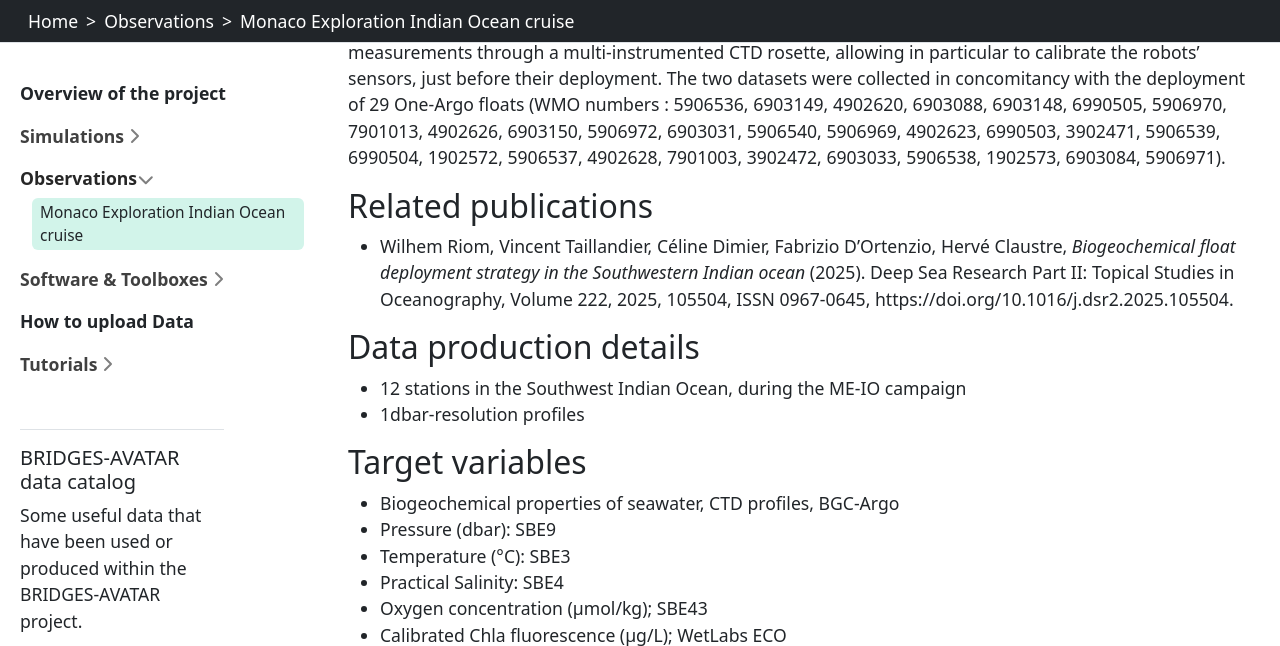
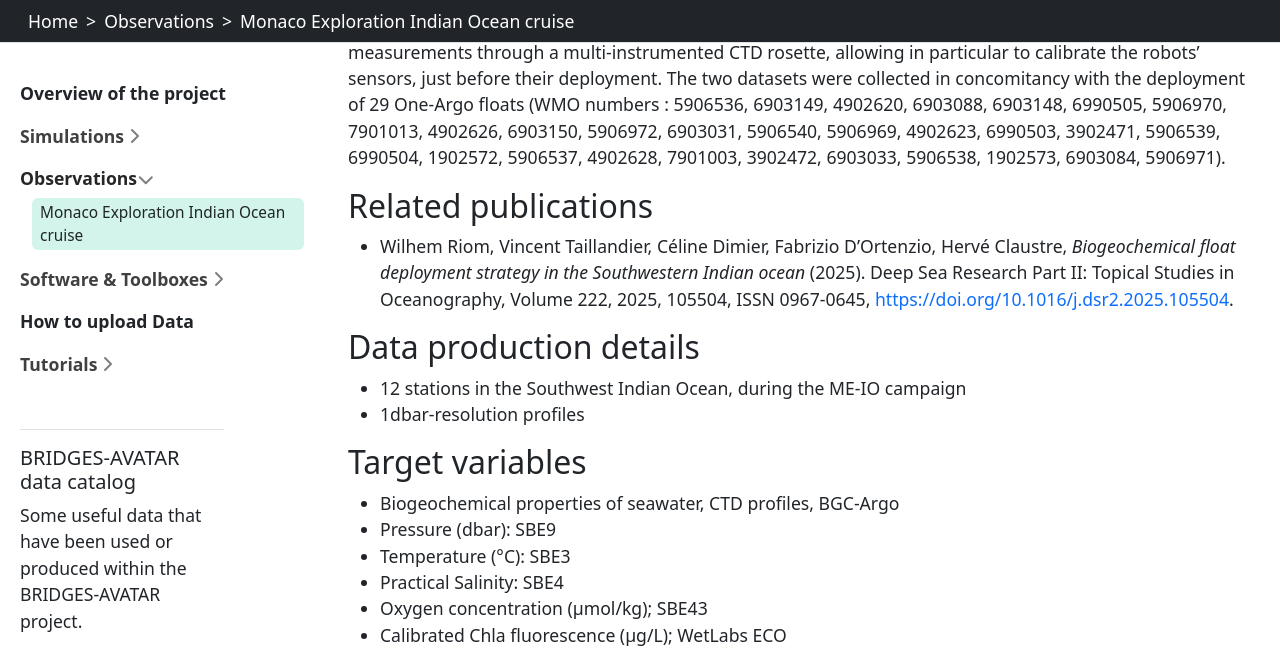
Before and after one commit to BRIDGES-AVATAR/pc3-catalog-webpage, a Jekyll site: the page built from content/observations/Monaco-Indian.md, in a window 1280 px wide and 900 px high, scrolled down 1507 px, cut to the strip 0-646 px from the top of the window. Built offline with Jekyll 4.4.1, drawn with Linux system fonts in a browser that asks for light colours; part of the change alters nothing that is shown.

```diff
--- a/content/observations/Monaco-Indian.md
+++ b/content/observations/Monaco-Indian.md
@@ -30,7 +30,7 @@ The two datasets were collected in concomitancy with the deployment of 29 One-Ar
 
 ## Related publications
 
-+ Wilhem Riom, Vincent Taillandier, Céline Dimier, Fabrizio D'Ortenzio, Hervé Claustre, *Biogeochemical float deployment strategy in the Southwestern Indian ocean* (2025). Deep Sea Research Part II: Topical Studies in Oceanography, Volume 222, 2025, 105504, ISSN 0967-0645, https://doi.org/10.1016/j.dsr2.2025.105504.
++ Wilhem Riom, Vincent Taillandier, Céline Dimier, Fabrizio D'Ortenzio, Hervé Claustre, *Biogeochemical float deployment strategy in the Southwestern Indian ocean* (2025). Deep Sea Research Part II: Topical Studies in Oceanography, Volume 222, 2025, 105504, ISSN 0967-0645, [https://doi.org/10.1016/j.dsr2.2025.105504](https://doi.org/10.1016/j.dsr2.2025.105504).
 
 
 ## Data production details
```
